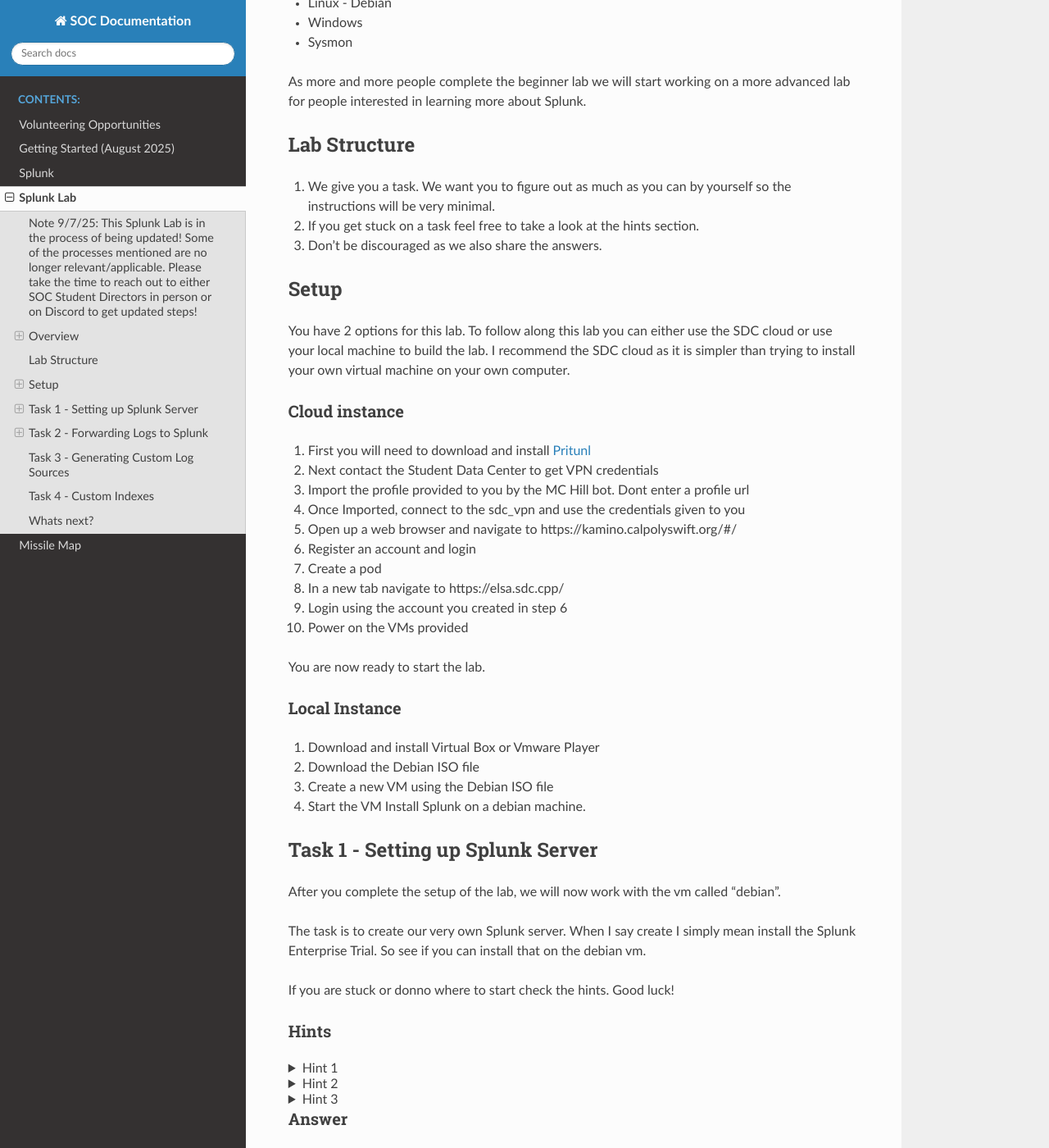
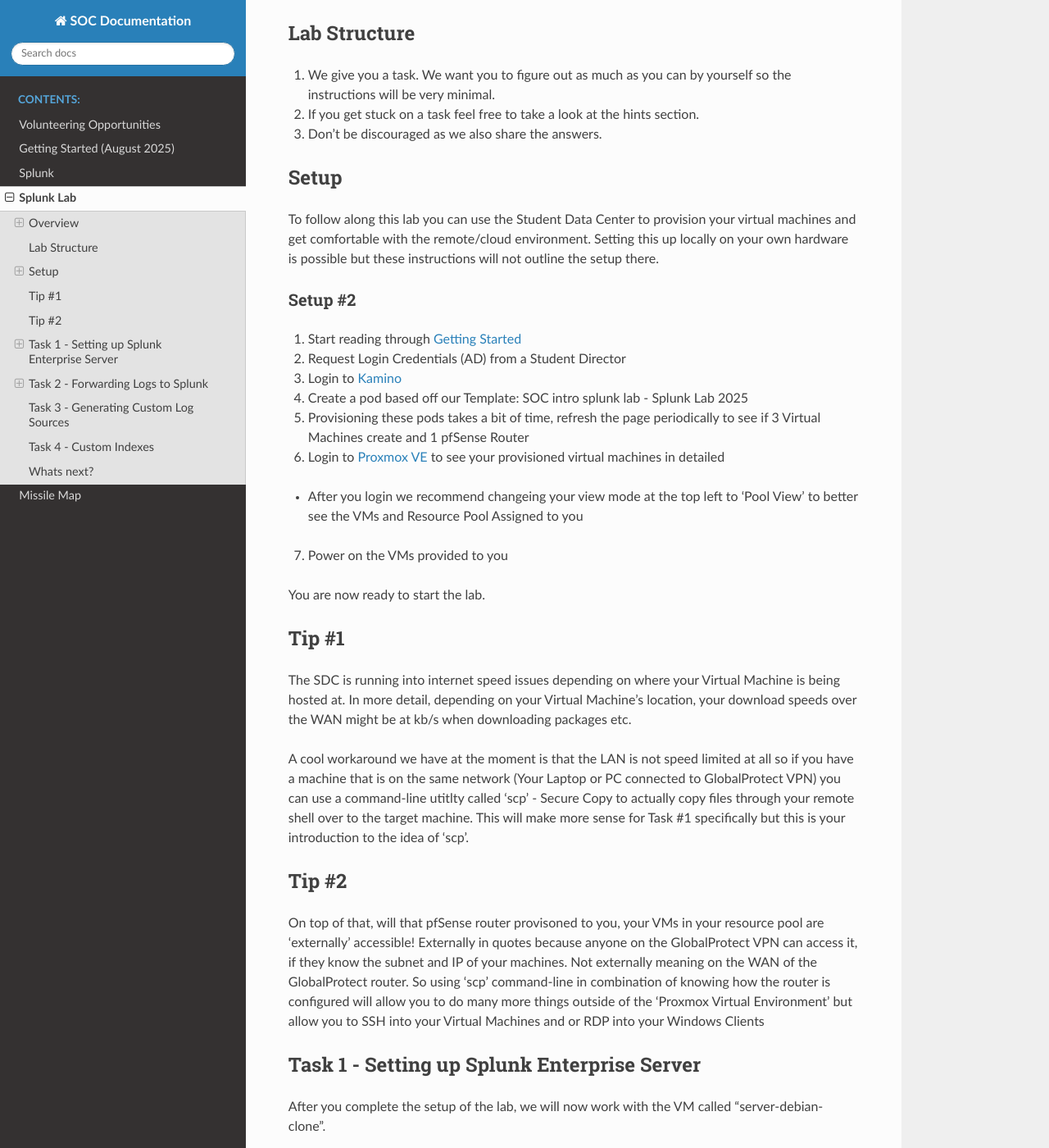
Before and after one commit to cpp-soc/documentation, a Sphinx documentation site: the page built from source/Splunk_Lab.md, in a window 1280 px wide and 1400 px high, scrolled down 626 px. Shown: the whole window at 82% size. Built offline with Sphinx 7.4.7 and the Read the Docs theme 3.1.0, drawn with Linux system fonts in a browser that asks for light colours; some of the changed text lies outside the part shown.

Commit message:
updating language

```diff
--- a/source/Splunk_Lab.md
+++ b/source/Splunk_Lab.md
@@ -1,9 +1,7 @@
 # Welcome to the Splunk Lab
 
-## Note 9/7/25: This Splunk Lab is in the process of being updated! Some of the processes mentioned are no longer relevant/applicable. Please take the time to reach out to either SOC Student Directors in person or on Discord to get updated steps!
-
 ## Overview
-In this lab we will teach you how to setup your own Splunk server. You will also learn how you can forward logs from different endpoint devices to your Splunk logs, aka ingesting logs. After you get comfortable ingesting logs we will also be generating our own log sources and learning how we can ingest those logs too.
+In this lab we will teach you how to setup your own Splunk server. You will also learn how you can forward logs from different endpoint devices to your Splunk logs, aka ingesting logs. After you get comfortable ingesting logs we will also be generating our own log sources and learning how we can ingest those logs too. At the end of this lab you should be comfortable with operating between different operating systems, familiarity with terminal and how to parse different types of logs across different operating systems
 
 ### Technologies you will use
 - Splunk Enterprise
@@ -21,44 +19,39 @@
 
 ## Setup
 
-You have 2 options for this lab. To follow along this lab you can either use the SDC cloud or use your local machine to build the lab. I recommend the SDC cloud as it is simpler than trying to install your own virtual machine on your own computer.
+To follow along this lab you can use the Student Data Center to provision your virtual machines and get comfortable with the remote/cloud environment. Setting this up locally on your own hardware is possible but these instructions will not outline the setup there.
 
-### Cloud instance
+### Setup #2
 
-1. First you will need to download and install [Pritunl](https://client.pritunl.com/#install)
+1. Start reading through [Getting Started](https://wiki.cppsoc.xyz/en/latest/getting_started.html)
 
-2. Next contact the Student Data Center to get VPN credentials
+2. Request Login Credentials (AD) from a Student Director
 
-3. Import the profile provided to you by the MC Hill bot. Dont enter a profile url
+3. Login to [Kamino](https://kamino.sdc.cpp)
 
-4. Once Imported, connect to the sdc_vpn and use the credentials given to you
+4. Create a pod based off our Template: SOC intro splunk lab - Splunk Lab 2025
 
-5. Open up a web browser and navigate to https://kamino.calpolyswift.org/#/
+5. Provisioning these pods takes a bit of time, refresh the page periodically to see if 3 Virtual Machines create and 1 pfSense Router
 
-6. Register an account and login
+6. Login to [Proxmox VE](https://proxmox.sdc.cpp) to see your provisioned virtual machines in detailed
+  - After you login we recommend changeing your view mode at the top left to 'Pool View' to better see the VMs and Resource Pool Assigned to you
 
-7. Create a pod
-
-8. In a new tab navigate to https://elsa.sdc.cpp/
-
-9. Login using the account you created in step 6
-
-10. Power on the VMs provided
+7. Power on the VMs provided to you
 
 You are now ready to start the lab.
 
+## Tip #1
 
-### Local Instance
+The SDC is running into internet speed issues depending on where your Virtual Machine is being hosted at. In more detail, depending on your Virtual Machine's location, your download speeds over the WAN might be at kb/s when downloading packages etc.
 
-1. Download and install Virtual Box or Vmware Player
-2. Download the Debian ISO file
-3. Create a new VM using the Debian ISO file
-4. Start the VM
-Install Splunk on a debian machine.
+A cool workaround we have at the moment is that the LAN is not speed limited at all so if you have a machine that is on the same network (Your Laptop or PC connected to GlobalProtect VPN) you can use a command-line utitlty called 'scp' - Secure Copy to actually copy files through your remote shell over to the target machine. This will make more sense for Task #1 specifically but this is your introduction to the idea of 'scp'.
 
+## Tip #2
 
-## Task 1 - Setting up Splunk Server
-After you complete the setup of the lab, we will now work with the vm called "debian".
+On top of that, will that pfSense router provisoned to you, your VMs in your resource pool are 'externally' accessible! Externally in quotes because anyone on the GlobalProtect VPN can access it, if they know the subnet and IP of your machines. Not externally meaning on the WAN of the GlobalProtect router. So using 'scp' command-line in combination of knowing how the router is configured will allow you to do many more things outside of the 'Proxmox Virtual Environment' but allow you to SSH into your Virtual Machines and or RDP into your Windows Clients
+
+## Task 1 - Setting up Splunk Enterprise Server
+After you complete the setup of the lab, we will now work with the VM called "server-debian-clone".
 
 The task is to create our very own Splunk server. When I say create I simply mean install the Splunk Enterprise Trial. So see if you can install that on the debian vm.
 
@@ -91,6 +84,13 @@
 <code>
 wget -O splunk-9.2.1-78803f08aabb-linux-2.6-amd64.deb "https://download.splunk.com/products/splunk/releases/9.2.1/linux/splunk-9.2.1-78803f08aabb-linux-2.6-amd64.deb"
 </code>
+
+If you are struggling to use wget, moreover download speeds are in the kb/s, your machine is most likely affected by the download speed issue. Try downloading that exact file onto your machine (yes, your macbook or laptop) and run the following command line utility
+
+<code>scp ./splunk.deb root@172.16.x.xxx:/scp</code>
+
+This block of code serves to be a basic usage of how scp command utility works and how you can use it right on your machine to communicate to your virtual machine.
+
 <br>
 Navigate to the folder you downloaded the file and run the command
 <code>
```
